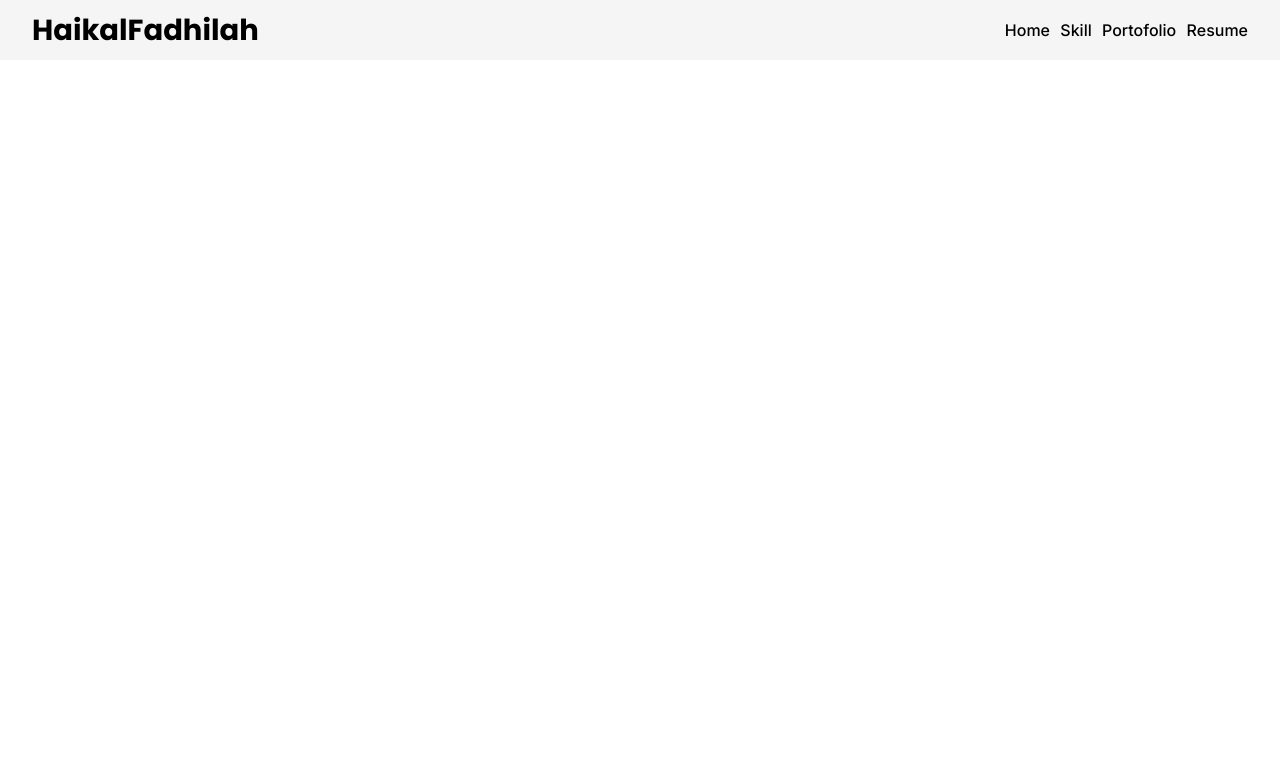
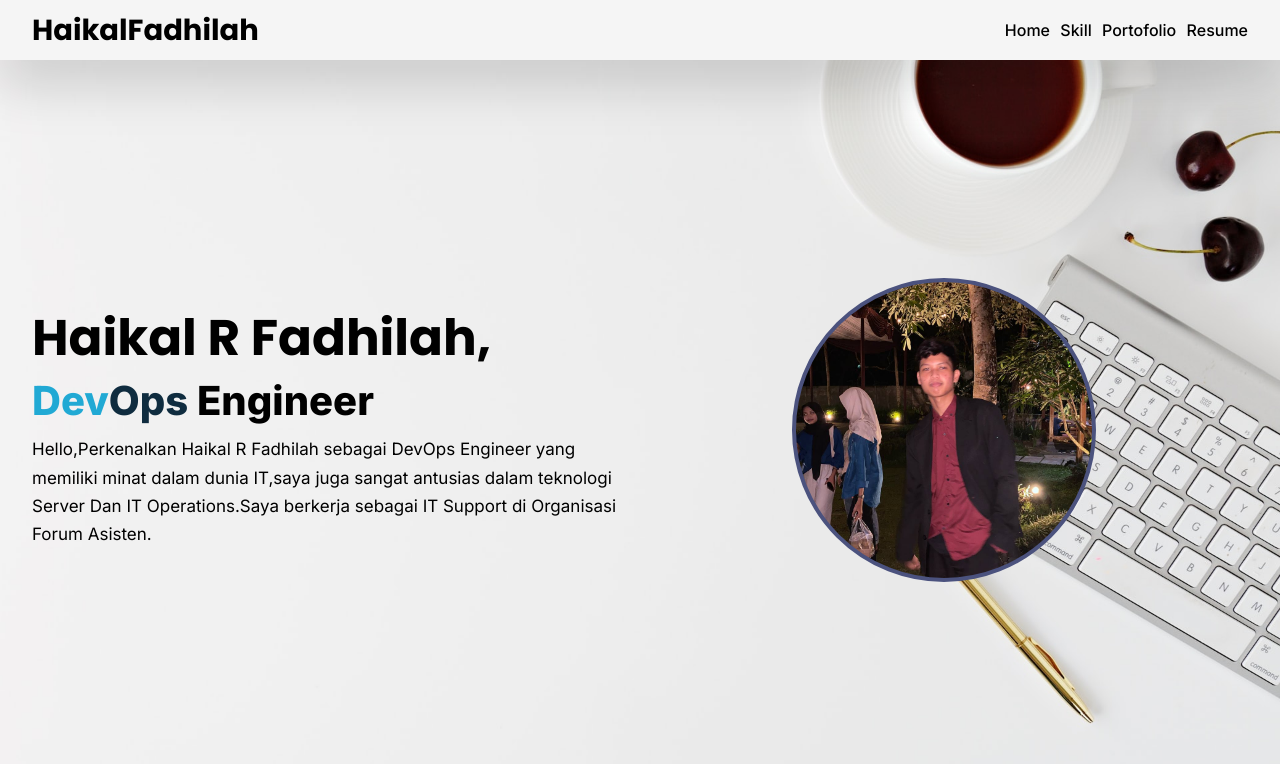
Before and after one commit to HaikalRFadhilahh/haik-portofolio-static, a plain HTML site: page index.html in a window 1280 px wide. Drawn offline with Linux system fonts and the light colour scheme; a web font is replaced by a local one.

Commit message:
Banner Done

```diff
--- a/CSS/fonts.css
+++ b/CSS/fonts.css
@@ -1 +1 @@
-@import url("https://fonts.googleapis.com/css2?family=Inter:wght@100;200;300;400;500;600;700;800;900&family=Keania+One&family=Poppins:ital,wght@0,100;0,200;0,300;0,400;0,500;0,600;0,700;0,800;0,900;1,100;1,200;1,300;1,400;1,500;1,600;1,700;1,800;1,900&display=swap");
+@import url("https://fonts.googleapis.com/css2?family=Inter:wght@100;200;300;400;500;600;700;800;900&family=Keania+One&family=Montserrat:ital,wght@0,100;0,200;0,300;0,400;0,500;0,600;0,700;0,800;0,900;1,100;1,200;1,300;1,400;1,500;1,600;1,700;1,800;1,900&family=Poppins:ital,wght@0,100;0,200;0,300;0,400;0,500;0,600;0,700;0,800;0,900;1,100;1,200;1,300;1,400;1,500;1,600;1,700;1,800;1,900&display=swap");
--- a/CSS/style.css
+++ b/CSS/style.css
@@ -16,6 +16,7 @@ nav {
   background-color: #f5f5f5;
   height: 60px;
   overflow-x: hidden;
+  filter: drop-shadow(0 25px 25px rgb(0 0 0 / 0.15));
 }
 
 .container {
@@ -38,7 +39,7 @@ nav {
 }
 
 .justify-center {
-  justify-items: center;
+  justify-content: center;
 }
 
 .navbar-items {
@@ -80,25 +81,73 @@ a {
 .banner-page {
   min-width: 100vw;
   height: calc(100vh - 60px);
+  background-image: url("../IMG/ASSETS/desk.jpg");
+  background-position: center;
+  background-size: cover;
 }
 
 .banner-page .container {
   display: flex;
+  flex-wrap: wrap-reverse;
 }
 
 .banner-section {
   width: 50%;
   height: 100%;
+  flex-direction: column;
 }
 
+.banner-name {
+  font-size: 50px;
+  font-family: "Poppins", sans-serif;
+}
+
+.work-text {
+  font-family: "Inter", sans-serif;
+  font-size: 40px;
+  font-weight: 800;
+}
+
+.work-text span {
+  color: #0f2c3f;
+}
+
+.keterangan {
+  font-family: "Inter", sans-serif;
+  font-size: 17px;
+  padding-top: 10px;
+  padding-bottom: 10px;
+  line-height: 1.67;
+}
+
+.img-box {
+  width: 50%;
+  border-radius: 100%;
+  border: 4px solid #4b527e;
+  aspect-ratio: 1/1;
+  overflow: hidden;
+  background-image: url("../IMG/ASSETS/pribadi.jpg");
+  background-position: center;
+  background-size: cover;
+}
 /* Responsive Section */
 
 /* Mobile Size */
 @media only screen and (max-width: 768px) {
-  .banner-page {
+  .img-box {
+    width: 60%;
+  }
+
+  .banner-section {
+    width: 100%;
     height: fit-content;
+    text-align: center;
     padding-top: 10px;
     padding-bottom: 10px;
+  }
+
+  .banner-section .banner-name {
+    font-size: 40px;
   }
 
   .hamburger-menu {
--- a/index.html
+++ b/index.html
@@ -25,8 +25,23 @@
     </nav>
     <div class="banner-page">
       <div class="container">
-        <div class="banner-section"></div>
-        <div class="banner-section"></div>
+        <div class="banner-section flex justify-center">
+          <h1 class="banner-name">Haikal R Fadhilah,</h1>
+          <h2 class="work-text">
+            <span style="color: #21a9d4">Dev</span
+            ><span style="color: #0f2c3f">Ops</span> Engineer
+          </h2>
+          <p class="keterangan">
+            Hello,Perkenalkan Haikal R Fadhilah sebagai DevOps Engineer yang
+            memiliki minat dalam dunia IT,saya juga sangat antusias dalam
+            teknologi Server Dan IT Operations.Saya berkerja sebagai IT Support
+            di Organisasi Forum Asisten.
+          </p>
+        </div>
+        <div class="banner-section justify-center items-center flex">
+          <div class="img-box">
+          </div>
+        </div>
       </div>
     </div>
     <script src="./JS/navbar-control.js"></script>
```
Also changed, not shown: IMG/ASSETS/desk.jpg (added), IMG/ASSETS/pribadi.jpg (added).
